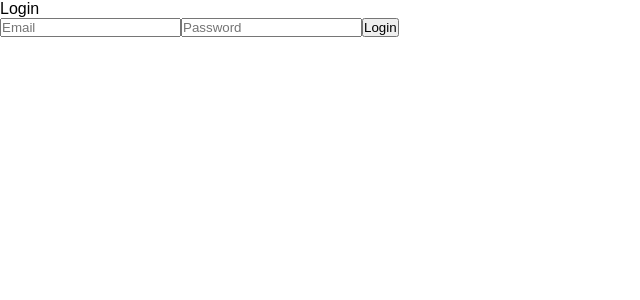
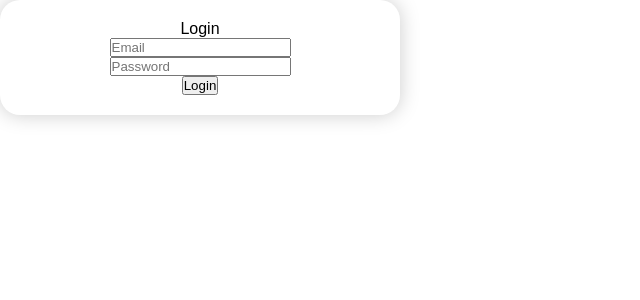
Before and after one commit to mohammad-jaffal/medically-project, a React (Create React App) app in the folder medically-admin/: page / in a window 1280 px wide. Shown: the top 300 px of the page, without its empty margins (0-640 px from the left). Built offline with nearby package versions, Linux system fonts and the light colour scheme.

Commit message:
Frontend: Styling admin login form container

```diff
--- a/medically-admin/src/App.css
+++ b/medically-admin/src/App.css
@@ -13,3 +13,15 @@
   display: flex;
   flex-direction: column;
 }
+
+.login-form-container {
+  display: flex;
+  flex-direction: column;
+  justify-content: center;
+  align-items: center;
+  width: 400px;
+  height: fit-content;
+  padding: 20px;
+  border-radius: 20px;
+  box-shadow: 0 0 20px #ccc;
+}
```
